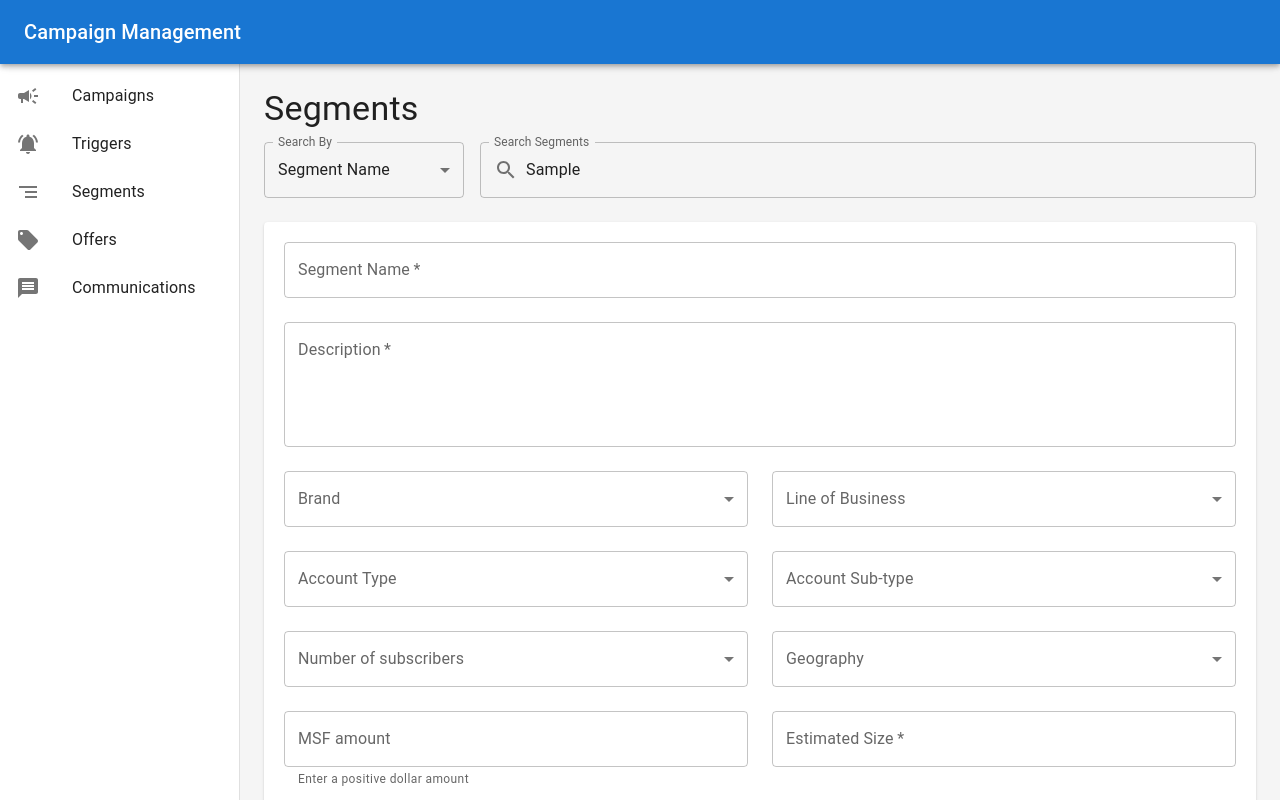
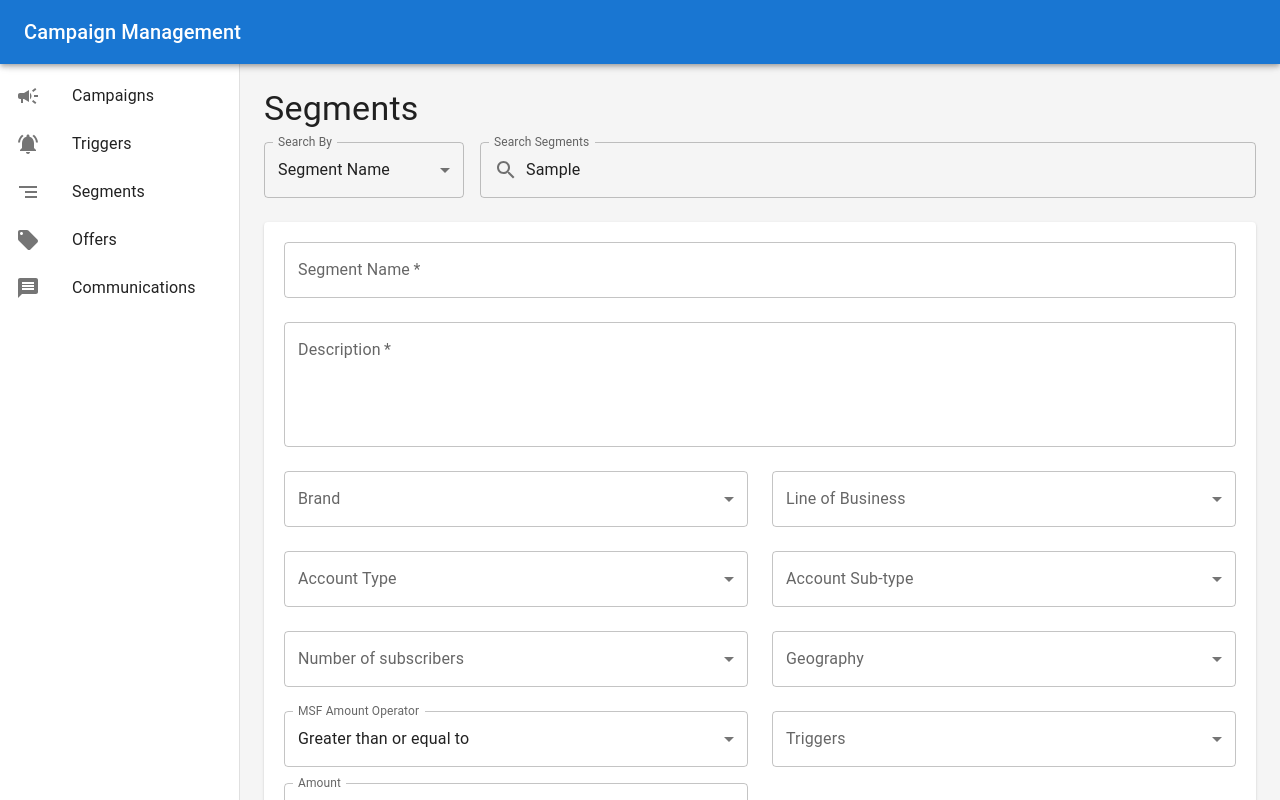
Before and after one commit to nileshkarmalkar/campaign-management-ui, a React (Create React App) app: page /segments in a window 1280 px wide. Both pictures are taken after typing "Sample" into the empty fields and a click on the button "ADD NEW SEGMENT". Shown: the top 800 px of the page. Built offline with nearby package versions, Linux system fonts and the light colour scheme.

Commit message:
Update MSF amount with operators and ranges, remove Estimated Size field

```diff
--- a/src/components/segments/SegmentForm.js
+++ b/src/components/segments/SegmentForm.js
@@ -1,5 +1,5 @@
 import React, { useState } from 'react';
-import { TextField, Button, Grid, FormControl, InputLabel, Select, MenuItem, Checkbox, ListItemText, OutlinedInput } from '@mui/material';
+import { TextField, Button, Grid, FormControl, InputLabel, Select, MenuItem, Checkbox, ListItemText, OutlinedInput, InputAdornment } from '@mui/material';
 
 const SegmentForm = ({ onSubmit, onCancel, availableTriggers = [], availableSegments = [], currentSegmentId = null, initialData = null }) => {
   const [formData, setFormData] = useState(
@@ -7,7 +7,6 @@ const SegmentForm = ({ onSubmit, onCancel, availableTriggers = [], availableSegm
       segmentName: '',
       description: '',
       status: 'active',
-      estimatedSize: '',
       source: '',
       refreshFrequency: 'daily',
       brand: [],
@@ -16,7 +15,11 @@ const SegmentForm = ({ onSubmit, onCancel, availableTriggers = [], availableSegm
       accountSubType: [],
       numberOfSubscribers: '',
       geography: [],
-      msfAmount: '',
+      msfAmount: {
+        operator: '>=',
+        value1: '',
+        value2: ''
+      },
       triggers: [],
       existingSegments: []
     }
@@ -24,7 +27,15 @@ const SegmentForm = ({ onSubmit, onCancel, availableTriggers = [], availableSegm
 
   const handleChange = (event) => {
     const { name, value } = event.target;
+    if (name.startsWith('msfAmount.')) {
+      const [, field] = name.split('.');
+      setFormData({
+        ...formData,
+        msfAmount: { ...formData.msfAmount, [field]: value }
+      });
+    } else {
       setFormData({ ...formData, [name]: value });
+    }
   };
 
   const handleSubmit = (event) => {
@@ -172,26 +183,52 @@ const SegmentForm = ({ onSubmit, onCancel, availableTriggers = [], availableSegm
           </FormControl>
         </Grid>
         <Grid item xs={12} sm={6}>
+          <Grid container spacing={2}>
+            <Grid item xs={12}>
+              <FormControl fullWidth>
+                <InputLabel>MSF Amount Operator</InputLabel>
+                <Select
+                  name="msfAmount.operator"
+                  value={formData.msfAmount.operator}
+                  onChange={handleChange}
+                  input={<OutlinedInput label="MSF Amount Operator" />}
+                >
+                  <MenuItem value=">=">Greater than or equal to</MenuItem>
+                  <MenuItem value="<=">Less than or equal to</MenuItem>
+                  <MenuItem value="between">Between</MenuItem>
+                  <MenuItem value="=">Equal to</MenuItem>
+                </Select>
+              </FormControl>
+            </Grid>
+            <Grid item xs={formData.msfAmount.operator === 'between' ? 6 : 12}>
               <TextField
                 fullWidth
-            label="MSF amount"
-            name="msfAmount"
+                label={formData.msfAmount.operator === 'between' ? "From Amount" : "Amount"}
+                name="msfAmount.value1"
                 type="number"
-            value={formData.msfAmount}
+                value={formData.msfAmount.value1}
                 onChange={handleChange}
-            helperText="Enter a positive dollar amount"
+                InputProps={{
+                  startAdornment: <InputAdornment position="start">$</InputAdornment>
+                }}
               />
             </Grid>
-        <Grid item xs={12} sm={6}>
+            {formData.msfAmount.operator === 'between' && (
+              <Grid item xs={6}>
                 <TextField
                   fullWidth
-            label="Estimated Size"
-            name="estimatedSize"
+                  label="To Amount"
+                  name="msfAmount.value2"
                   type="number"
-            value={formData.estimatedSize}
+                  value={formData.msfAmount.value2}
                   onChange={handleChange}
-            required
+                  InputProps={{
+                    startAdornment: <InputAdornment position="start">$</InputAdornment>
+                  }}
                 />
+              </Grid>
+            )}
+          </Grid>
         </Grid>
         <Grid item xs={12} sm={6}>
           <FormControl fullWidth>
@@ -236,7 +273,7 @@ const SegmentForm = ({ onSubmit, onCancel, availableTriggers = [], availableSegm
           </FormControl>
         </Grid>
         <Grid item xs={12} sm={6}>
-          <FormControl fullWidth required>
+          <FormControl fullWidth>
             <InputLabel>Refresh Frequency</InputLabel>
             <Select
               name="refreshFrequency"
--- a/src/components/segments/Segments.js
+++ b/src/components/segments/Segments.js
@@ -137,7 +137,6 @@ const Segments = () => {
                   </IconButton>
                 </Box>
                 <Typography>Description: {segment.description}</Typography>
-                <Typography>Estimated Size: {segment.estimatedSize}</Typography>
                 <Typography>Refresh Frequency: {segment.refreshFrequency}</Typography>
                 <Typography style={{ color: getStatusColor(segment.status) }}>
                   Status: {segment.status}
@@ -148,7 +147,23 @@ const Segments = () => {
                 <Typography>Account Sub-type: {segment.accountSubType.join(', ')}</Typography>
                 <Typography>Number of Subscribers: {segment.numberOfSubscribers}</Typography>
                 <Typography>Geography: {segment.geography.join(', ')}</Typography>
-                <Typography>MSF Amount: ${segment.msfAmount}</Typography>
+                <Typography>
+                  MSF Amount: {(() => {
+                    const { operator, value1, value2 } = segment.msfAmount;
+                    switch (operator) {
+                      case '>=':
+                        return `≥ $${value1}`;
+                      case '<=':
+                        return `≤ $${value1}`;
+                      case '=':
+                        return `= $${value1}`;
+                      case 'between':
+                        return `$${value1} - $${value2}`;
+                      default:
+                        return 'Not specified';
+                    }
+                  })()}
+                </Typography>
                 <Typography>Triggers: {segment.triggers.map(t => triggers.find(trigger => trigger.id === t)?.triggerName).join(', ')}</Typography>
                 <Typography>Existing Segments: {segment.existingSegments.map(s => segments.find(seg => seg.id === s)?.segmentName).join(', ')}</Typography>
               </Paper>
```
Lines whose indentation alone changed are shown as unchanged.
